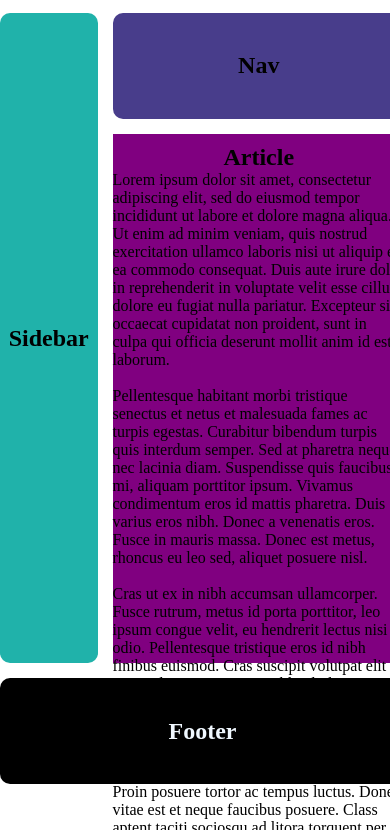
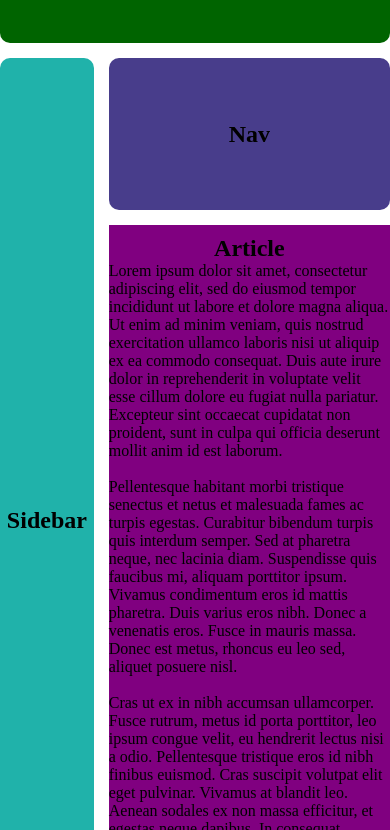
Before and after one commit to arifmertmisir/grid-basic-holy-grail, a plain HTML site: page index.html in a window 390 px wide. Shown: the part 108-938 px from the top of the page. Drawn offline with Linux system fonts and the light colour scheme.

Commit message:
feature: add dynamic track sizes for columns and rows in order to have responsive layout

```diff
--- a/styles.css
+++ b/styles.css
@@ -8,8 +8,8 @@
     min-height: 100vh;
     display: grid;
     gap: 15px;
-    grid-template-columns: 25% 75%;
-    grid-template-rows: 12.5% 12.5% 62.5% 12.5%;
+    grid-template-columns: 1fr 3fr;
+    grid-template-rows: 1fr 1fr 5fr 1fr;
 }
 
 .item {
```
